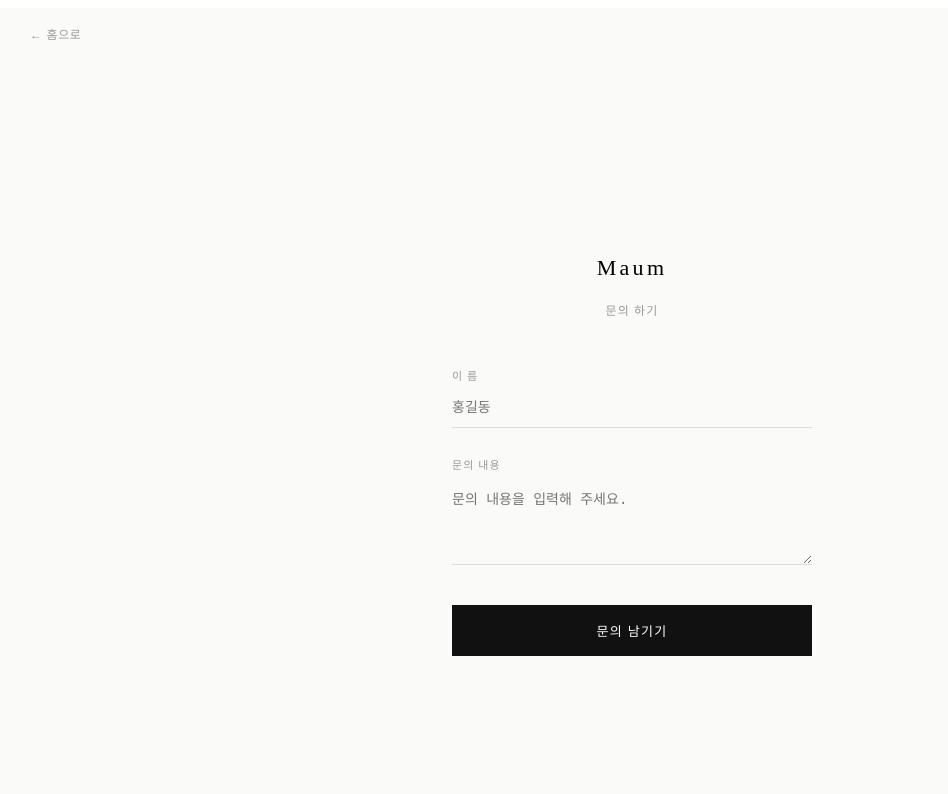
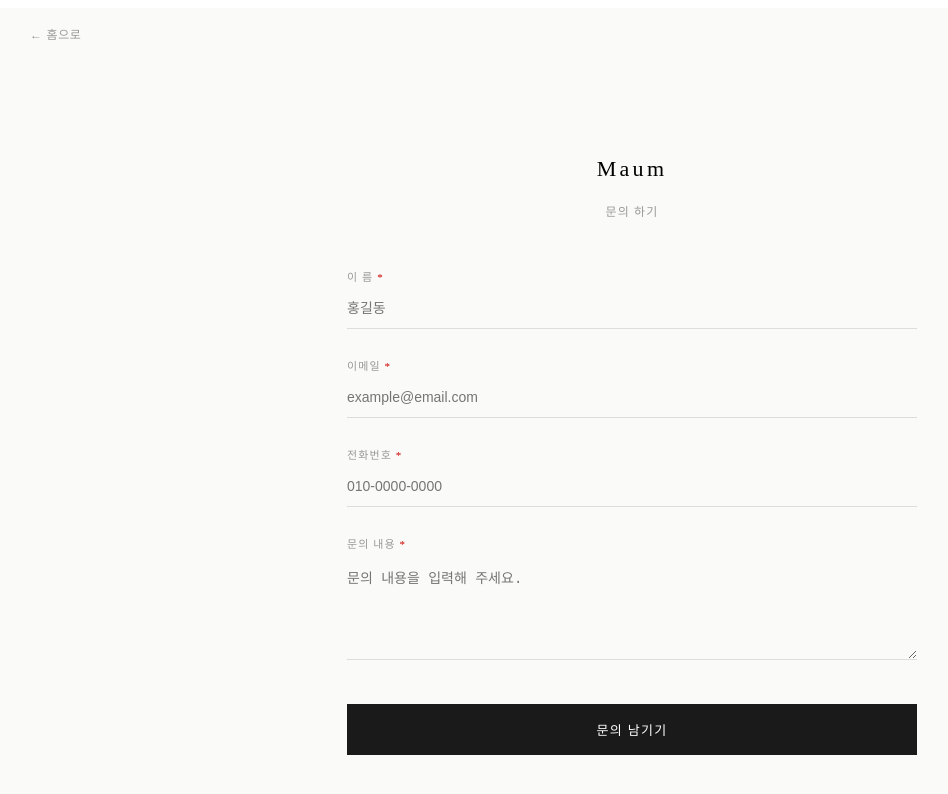
Before and after one commit to aaronlee103/maum-space, a Next.js app: page /contact in a window 1280 px wide. Shown: the top 794 px of the page, without its empty margins (8-956 px from the left). Built offline with nearby package versions, Linux system fonts and the light colour scheme.

Commit message:
Update contact.js

```diff
--- a/pages/contact.js
+++ b/pages/contact.js
@@ -4,7 +4,7 @@
 
 export default function ContactPage() {
   const router = useRouter();
-  const [form, setForm] = useState({ name: '', message: '' });
+  const [form, setForm] = useState({ name: '', email: '', phone: '', message: '' });
   const [sent, setSent] = useState(false);
   const [loading, setLoading] = useState(false);
   const [error, setError] = useState('');
@@ -51,31 +51,34 @@
         </div>
         <h1 style={{ fontSize: '22px', fontWeight: 300, letterSpacing: '.15em', marginBottom: '8px' }}>Maum</h1>
         <p style={{ fontSize: '12px', color: '#999', letterSpacing: '.1em', marginBottom: '48px' }}>문의 하기</p>
+
         {sent ? (
-          <div style={{ textAlign: 'center', maxWidth: '360px' }}>
-            <div style={{ fontSize: '32px', marginBottom: '16px' }}>✓</div>
-            <p style={{ fontSize: '14px', color: '#555', marginBottom: '8px' }}>문의가 접수되었습니다.</p>
-            <button onClick={() => router.push('/')} style={{ marginTop: '24px', fontSize: '12px', color: '#999', background: 'none', border: 'none', cursor: 'pointer', textDecoration: 'underline' }}>
-              홈으로 돌아가기
-            </button>
+          <div style={{ textAlign: 'center' }}>
+            <p style={{ fontSize: '14px', color: '#555', marginBottom: '24px' }}>문의가 접수되었습니다. 감사합니다.</p>
+            <button onClick={() => router.push('/')} style={{ fontSize: '12px', color: '#999', background: 'none', border: 'none', cursor: 'pointer', letterSpacing: '.05em' }}>← 홈으로</button>
           </div>
         ) : (
-          <form onSubmit={handleSubmit} style={{ width: '100%', maxWidth: '360px' }}>
+          <form onSubmit={handleSubmit} style={{ width: '100%', maxWidth: '570px' }}>
             <div style={{ marginBottom: '28px' }}>
-              <label style={labelStyle}>이 름</label>
-              <input name="name" value={form.name} onChange={handleChange} required style={inputStyle} placeholder="홍길동" />
+              <label style={labelStyle}>이 름 <span style={{ color: '#c00' }}>*</span></label>
+              <input name="name" value={form.name} onChange={handleChange} required placeholder="홍길동" style={inputStyle} />
             </div>
             <div style={{ marginBottom: '28px' }}>
-              <label style={labelStyle}>문의 내용</label>
-              <textarea name="message" value={form.message} onChange={handleChange} required rows={4}
-                style={{ ...inputStyle, resize: 'vertical' }} placeholder="문의 내용을 입력해 주세요." />
+              <label style={labelStyle}>이메일 <span style={{ color: '#c00' }}>*</span></label>
+              <input name="email" type="email" value={form.email} onChange={handleChange} required placeholder="example@email.com" style={inputStyle} />
             </div>
-            {error && <p style={{ color: 'red', fontSize: '13px', marginBottom: '12px' }}>{error}</p>}
-            <button type="submit" disabled={loading} style={{
-              width: '100%', padding: '16px', background: '#111', color: '#fff',
-              border: 'none', cursor: loading ? 'not-allowed' : 'pointer',
-              fontSize: '13px', letterSpacing: '.1em', marginTop: '8px', opacity: loading ? 0.7 : 1,
-            }}>
+            <div style={{ marginBottom: '28px' }}>
+              <label style={labelStyle}>전화번호 <span style={{ color: '#c00' }}>*</span></label>
+              <input name="phone" type="tel" value={form.phone} onChange={handleChange} required placeholder="010-0000-0000" style={inputStyle} />
+            </div>
+            <div style={{ marginBottom: '40px' }}>
+              <label style={labelStyle}>문의 내용 <span style={{ color: '#c00' }}>*</span></label>
+              <textarea name="message" value={form.message} onChange={handleChange} required placeholder="문의 내용을 입력해 주세요." rows={5}
+                style={{ ...inputStyle, resize: 'vertical', paddingTop: '12px' }} />
+            </div>
+            {error && <p style={{ color: '#c00', fontSize: '12px', marginBottom: '16px' }}>{error}</p>}
+            <button type="submit" disabled={loading}
+              style={{ width: '100%', padding: '16px', background: '#1a1a1a', color: '#fff', border: 'none', fontSize: '13px', letterSpacing: '.1em', cursor: loading ? 'not-allowed' : 'pointer', opacity: loading ? 0.6 : 1 }}>
               {loading ? '전송 중...' : '문의 남기기'}
             </button>
           </form>
```
